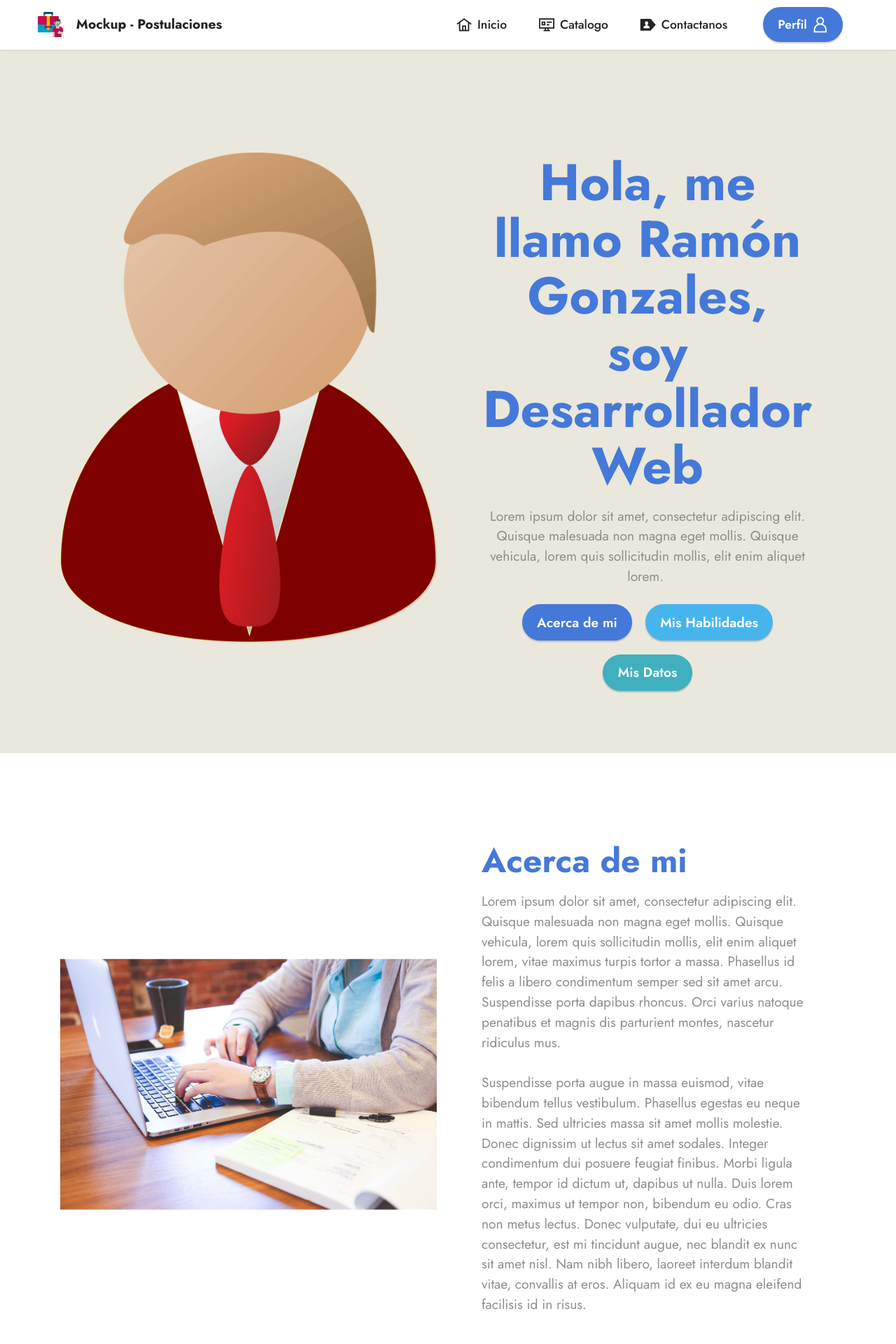
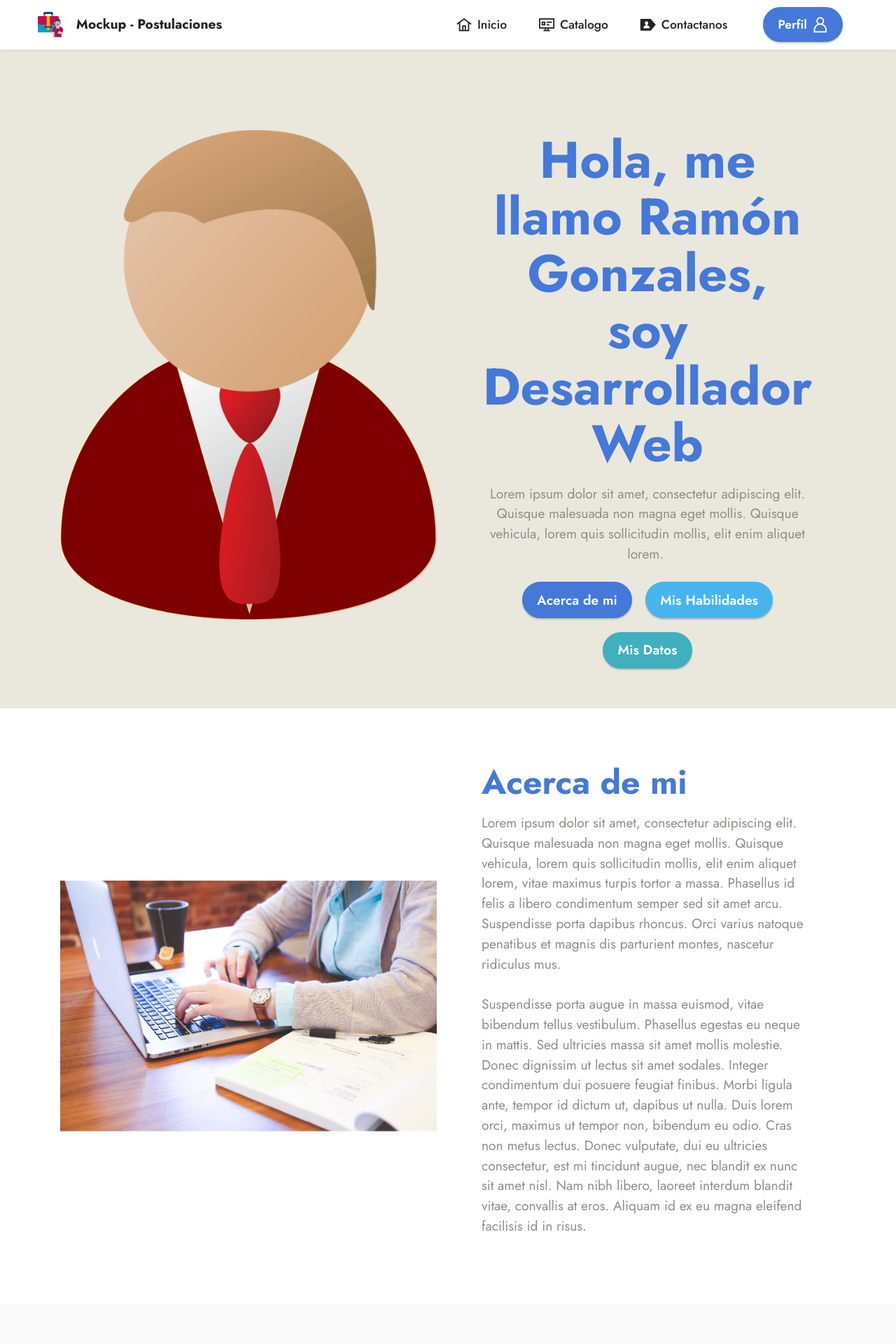
Before and after one commit to Samas1503/mockup-postulaciones, a PHP site: page /perfil.html in a window 1280 px wide. Shown: the top 1920 px of the page at 70% size. Run offline with PHP 8.4, Linux system fonts and the light colour scheme; some web fonts are replaced.

Commit message:
Modificacion de perfil

```diff
--- a/assets/mobirise/css/mbr-additional.css
+++ b/assets/mobirise/css/mbr-additional.css
@@ -2825,8 +2825,6 @@ a {
   }
 }
 .cid-sFF0SGinka {
-  padding-top: 5rem;
-  padding-bottom: 5rem;
   background-color: #eae7dc;
 }
 .cid-sFF0SGinka .row {
@@ -2850,8 +2848,6 @@ a {
   color: #8e8d8a;
 }
 .cid-sFF75ZhH2d {
-  padding-top: 6rem;
-  padding-bottom: 6rem;
   background-color: #ffffff;
 }
 @media (max-width: 991px) {
--- a/catalogo.html
+++ b/catalogo.html
@@ -175,7 +175,7 @@
             </div>
         </div>
     </div>
-</section><section style="background-color: #fff; font-family: -apple-system, BlinkMacSystemFont, 'Segoe UI', 'Roboto', 'Helvetica Neue', Arial, sans-serif; color:#aaa; font-size:12px; padding: 0; align-items: center; display: flex;"><a href="https://mobirise.site/b" style="flex: 1 1; height: 3rem; padding-left: 1rem;"></a><p style="flex: 0 0 auto; margin:0; padding-right:1rem;">Build your own website - <a href="https://mobirise.site/v" style="color:#aaa;">Click here</a></p></section><script src="assets/bootstrap/js/bootstrap.bundle.min.js"></script>  <script src="assets/smoothscroll/smooth-scroll.js"></script>  <script src="assets/ytplayer/index.js"></script>  <script src="assets/dropdown/js/navbar-dropdown.js"></script>  <script src="assets/theme/js/script.js"></script>
+</section><section style="background-color: #fff; font-family: -apple-system, BlinkMacSystemFont, 'Segoe UI', 'Roboto', 'Helvetica Neue', Arial, sans-serif; color:#aaa; font-size:12px; padding: 0; align-items: center; display: flex;"><a href="https://mobirise.site/a" style="flex: 1 1; height: 3rem; padding-left: 1rem;"></a><p style="flex: 0 0 auto; margin:0; padding-right:1rem;">Website was <a href="https://mobirise.site/g" style="color:#aaa;">designed</a> with Mobirise</p></section><script src="assets/bootstrap/js/bootstrap.bundle.min.js"></script>  <script src="assets/smoothscroll/smooth-scroll.js"></script>  <script src="assets/ytplayer/index.js"></script>  <script src="assets/dropdown/js/navbar-dropdown.js"></script>  <script src="assets/theme/js/script.js"></script>
 
 
  <div id="scrollToTop" class="scrollToTop mbr-arrow-up"><a style="text-align: center;"><i class="mbr-arrow-up-icon mbr-arrow-up-icon-cm cm-icon cm-icon-smallarrow-up"></i></a></div>
--- a/contacto.html
+++ b/contacto.html
@@ -70,7 +70,7 @@
     <div class="container">
         <div class="row justify-content-center">
             <div class="col-lg-8 mx-auto mbr-form" data-form-type="formoid">
-                <form action="https://mobirise.eu/" method="POST" class="mbr-form form-with-styler" data-form-title="Form Name"><input type="hidden" name="email" data-form-email="true" value="Ww5UgkJaJJOPFdl2eBWXUCBL2EpzemqxDzgKiQwYhE4mAHVjwbaPMC6LDYJYYg+dAmsIj9mG+4qNhDaTt3lkstU7wstUKAmbr+mQDuLHUmicHPCOoF9LjcNtnrgmkSFZ">
+                <form action="https://mobirise.eu/" method="POST" class="mbr-form form-with-styler" data-form-title="Form Name"><input type="hidden" name="email" data-form-email="true" value="Ht1q6TG5d01vCpD2CfmKBGNjZz+AC32T/xffzaoH9R4xbNBBk3X9v7fo/V++l27Nl4tW01UwO6acCNTRMfYUn0VuFqisMztn/8da7+B1xlPmqS1Ttgat+/jFVaBv2oaD">
                     <div class="row">
                         <div hidden="hidden" data-form-alert="" class="alert alert-success col-12">Gracias por contactarte con nosotros, te responderemos a la brevedad.</div>
                         <div hidden="hidden" data-form-alert-danger="" class="alert alert-danger col-12">
@@ -149,7 +149,7 @@
             </div>
         </div>
     </div>
-</section><section style="background-color: #fff; font-family: -apple-system, BlinkMacSystemFont, 'Segoe UI', 'Roboto', 'Helvetica Neue', Arial, sans-serif; color:#aaa; font-size:12px; padding: 0; align-items: center; display: flex;"><a href="https://mobirise.site/v" style="flex: 1 1; height: 3rem; padding-left: 1rem;"></a><p style="flex: 0 0 auto; margin:0; padding-right:1rem;">Made with Mobirise <a href="https://mobirise.site/u" style="color:#aaa;">web page</a> template</p></section><script src="assets/bootstrap/js/bootstrap.bundle.min.js"></script>  <script src="assets/parallax/jarallax.js"></script>  <script src="assets/smoothscroll/smooth-scroll.js"></script>  <script src="assets/ytplayer/index.js"></script>  <script src="assets/dropdown/js/navbar-dropdown.js"></script>  <script src="assets/theme/js/script.js"></script>  <script src="assets/formoid/formoid.min.js"></script>
+</section><section style="background-color: #fff; font-family: -apple-system, BlinkMacSystemFont, 'Segoe UI', 'Roboto', 'Helvetica Neue', Arial, sans-serif; color:#aaa; font-size:12px; padding: 0; align-items: center; display: flex;"><a href="https://mobirise.site/m" style="flex: 1 1; height: 3rem; padding-left: 1rem;"></a><p style="flex: 0 0 auto; margin:0; padding-right:1rem;">Built with Mobirise - <a href="https://mobirise.site/k" style="color:#aaa;">Try here</a></p></section><script src="assets/bootstrap/js/bootstrap.bundle.min.js"></script>  <script src="assets/parallax/jarallax.js"></script>  <script src="assets/smoothscroll/smooth-scroll.js"></script>  <script src="assets/ytplayer/index.js"></script>  <script src="assets/dropdown/js/navbar-dropdown.js"></script>  <script src="assets/theme/js/script.js"></script>  <script src="assets/formoid/formoid.min.js"></script>
 
 
  <div id="scrollToTop" class="scrollToTop mbr-arrow-up"><a style="text-align: center;"><i class="mbr-arrow-up-icon mbr-arrow-up-icon-cm cm-icon cm-icon-smallarrow-up"></i></a></div>
--- a/home.html
+++ b/home.html
@@ -282,7 +282,7 @@
             </div>
         </div>
     </div>
-</section><section style="background-color: #fff; font-family: -apple-system, BlinkMacSystemFont, 'Segoe UI', 'Roboto', 'Helvetica Neue', Arial, sans-serif; color:#aaa; font-size:12px; padding: 0; align-items: center; display: flex;"><a href="https://mobirise.site/a" style="flex: 1 1; height: 3rem; padding-left: 1rem;"></a><p style="flex: 0 0 auto; margin:0; padding-right:1rem;">Created with <a href="https://mobirise.site/b" style="color:#aaa;">Mobirise</a> site template</p></section><script src="assets/bootstrap/js/bootstrap.bundle.min.js"></script>  <script src="assets/smoothscroll/smooth-scroll.js"></script>  <script src="assets/ytplayer/index.js"></script>  <script src="assets/embla/embla.min.js"></script>  <script src="assets/embla/script.js"></script>  <script src="assets/dropdown/js/navbar-dropdown.js"></script>  <script src="assets/theme/js/script.js"></script>
+</section><section style="background-color: #fff; font-family: -apple-system, BlinkMacSystemFont, 'Segoe UI', 'Roboto', 'Helvetica Neue', Arial, sans-serif; color:#aaa; font-size:12px; padding: 0; align-items: center; display: flex;"><a href="https://mobirise.site/c" style="flex: 1 1; height: 3rem; padding-left: 1rem;"></a><p style="flex: 0 0 auto; margin:0; padding-right:1rem;"><a href="https://mobirise.site/s" style="color:#aaa;">Site</a> was designed with Mobirise website templates</p></section><script src="assets/bootstrap/js/bootstrap.bundle.min.js"></script>  <script src="assets/smoothscroll/smooth-scroll.js"></script>  <script src="assets/ytplayer/index.js"></script>  <script src="assets/embla/embla.min.js"></script>  <script src="assets/embla/script.js"></script>  <script src="assets/dropdown/js/navbar-dropdown.js"></script>  <script src="assets/theme/js/script.js"></script>
 
 
  <div id="scrollToTop" class="scrollToTop mbr-arrow-up"><a style="text-align: center;"><i class="mbr-arrow-up-icon mbr-arrow-up-icon-cm cm-icon cm-icon-smallarrow-up"></i></a></div>
--- a/index.html
+++ b/index.html
@@ -79,7 +79,7 @@
                 </div>
             </div>
             <div class="col-lg-3 offset-lg-1 mbr-form" data-form-type="formoid">
-                <form action="https://mobirise.eu/" method="POST" class="mbr-form form-with-styler" data-form-title="Form Name"><input type="hidden" name="email" data-form-email="true" value="OHmKaCmMwsqzzcNv512RTcNjhhv+OTP0Xc9E3OGEEN+AMzf/6yMgAUKSb15Ti6v+1GHmeCPBwCmlPPv/L7yS1RW3qvqW8YCUlpjSclvLy3urMbxLlMvSuGxUVGbxzojR">
+                <form action="https://mobirise.eu/" method="POST" class="mbr-form form-with-styler" data-form-title="Form Name"><input type="hidden" name="email" data-form-email="true" value="uH6kbyQx2r6YPwyW9/0U3FRhZnCWYhRpKvrnWG39KB03Drz/t19uv72LEtL5RcHFG4aiR5fuWC96RXnJrFwsg9AxhibWWqpuAW+rF3Hda+anCZvU796Bb5y0UWfmTFM/">
                     <div class="row">
                         <div hidden="hidden" data-form-alert="" class="alert alert-success col-12">Ingresando...</div>
                         <div hidden="hidden" data-form-alert-danger="" class="alert alert-danger col-12">
@@ -158,7 +158,7 @@
             </div>
         </div>
     </div>
-</section><section style="background-color: #fff; font-family: -apple-system, BlinkMacSystemFont, 'Segoe UI', 'Roboto', 'Helvetica Neue', Arial, sans-serif; color:#aaa; font-size:12px; padding: 0; align-items: center; display: flex;"><a href="https://mobirise.site/m" style="flex: 1 1; height: 3rem; padding-left: 1rem;"></a><p style="flex: 0 0 auto; margin:0; padding-right:1rem;">Built with Mobirise - <a href="https://mobirise.site/l" style="color:#aaa;">Try it</a></p></section><script src="assets/bootstrap/js/bootstrap.bundle.min.js"></script>  <script src="assets/smoothscroll/smooth-scroll.js"></script>  <script src="assets/ytplayer/index.js"></script>  <script src="assets/dropdown/js/navbar-dropdown.js"></script>  <script src="assets/theme/js/script.js"></script>  <script src="assets/formoid/formoid.min.js"></script>
+</section><section style="background-color: #fff; font-family: -apple-system, BlinkMacSystemFont, 'Segoe UI', 'Roboto', 'Helvetica Neue', Arial, sans-serif; color:#aaa; font-size:12px; padding: 0; align-items: center; display: flex;"><a href="https://mobirise.site/y" style="flex: 1 1; height: 3rem; padding-left: 1rem;"></a><p style="flex: 0 0 auto; margin:0; padding-right:1rem;">Created with Mobirise - <a href="https://mobirise.site/k" style="color:#aaa;">Go here</a></p></section><script src="assets/bootstrap/js/bootstrap.bundle.min.js"></script>  <script src="assets/smoothscroll/smooth-scroll.js"></script>  <script src="assets/ytplayer/index.js"></script>  <script src="assets/dropdown/js/navbar-dropdown.js"></script>  <script src="assets/theme/js/script.js"></script>  <script src="assets/formoid/formoid.min.js"></script>
 
 
  <div id="scrollToTop" class="scrollToTop mbr-arrow-up"><a style="text-align: center;"><i class="mbr-arrow-up-icon mbr-arrow-up-icon-cm cm-icon cm-icon-smallarrow-up"></i></a></div>
--- a/perfil.html
+++ b/perfil.html
@@ -61,7 +61,7 @@
     </nav>
 </section>
 
-<section data-bs-version="5.1" class="header11 cid-sFF0SGinka" id="header11-1">
+<section data-bs-version="5.1" class="header11 cid-sFF0SGinka mbr-fullscreen" id="header11-1">
 
 
 
@@ -85,7 +85,7 @@
     </div>
 </section>
 
-<section data-bs-version="5.1" class="image1 cid-sFF75ZhH2d" id="image1-b">
+<section data-bs-version="5.1" class="image1 cid-sFF75ZhH2d mbr-fullscreen" id="image1-b">
 
 
 
@@ -283,7 +283,7 @@
             </div>
         </div>
     </div>
-</section><section style="background-color: #fff; font-family: -apple-system, BlinkMacSystemFont, 'Segoe UI', 'Roboto', 'Helvetica Neue', Arial, sans-serif; color:#aaa; font-size:12px; padding: 0; align-items: center; display: flex;"><a href="https://mobirise.site/n" style="flex: 1 1; height: 3rem; padding-left: 1rem;"></a><p style="flex: 0 0 auto; margin:0; padding-right:1rem;">Page was <a href="https://mobirise.site/h" style="color:#aaa;">designed with</a> Mobirise</p></section><script src="assets/bootstrap/js/bootstrap.bundle.min.js"></script>  <script src="assets/smoothscroll/smooth-scroll.js"></script>  <script src="assets/ytplayer/index.js"></script>  <script src="assets/dropdown/js/navbar-dropdown.js"></script>  <script src="assets/theme/js/script.js"></script>
+</section><section style="background-color: #fff; font-family: -apple-system, BlinkMacSystemFont, 'Segoe UI', 'Roboto', 'Helvetica Neue', Arial, sans-serif; color:#aaa; font-size:12px; padding: 0; align-items: center; display: flex;"><a href="https://mobirise.site/y" style="flex: 1 1; height: 3rem; padding-left: 1rem;"></a><p style="flex: 0 0 auto; margin:0; padding-right:1rem;">How to design a website - <a href="https://mobirise.site/x" style="color:#aaa;">See here</a></p></section><script src="assets/bootstrap/js/bootstrap.bundle.min.js"></script>  <script src="assets/smoothscroll/smooth-scroll.js"></script>  <script src="assets/ytplayer/index.js"></script>  <script src="assets/dropdown/js/navbar-dropdown.js"></script>  <script src="assets/theme/js/script.js"></script>
 
 
  <div id="scrollToTop" class="scrollToTop mbr-arrow-up"><a style="text-align: center;"><i class="mbr-arrow-up-icon mbr-arrow-up-icon-cm cm-icon cm-icon-smallarrow-up"></i></a></div>
--- a/privacidad-y condiciones.html
+++ b/privacidad-y condiciones.html
@@ -275,7 +275,7 @@
             </div>
         </div>
     </div>
-</section><section style="background-color: #fff; font-family: -apple-system, BlinkMacSystemFont, 'Segoe UI', 'Roboto', 'Helvetica Neue', Arial, sans-serif; color:#aaa; font-size:12px; padding: 0; align-items: center; display: flex;"><a href="https://mobirise.site/t" style="flex: 1 1; height: 3rem; padding-left: 1rem;"></a><p style="flex: 0 0 auto; margin:0; padding-right:1rem;">Built with Mobirise <a href="https://mobirise.site/u" style="color:#aaa;">web</a> template</p></section><script src="assets/bootstrap/js/bootstrap.bundle.min.js"></script>  <script src="assets/smoothscroll/smooth-scroll.js"></script>  <script src="assets/ytplayer/index.js"></script>  <script src="assets/dropdown/js/navbar-dropdown.js"></script>  <script src="assets/theme/js/script.js"></script>
+</section><section style="background-color: #fff; font-family: -apple-system, BlinkMacSystemFont, 'Segoe UI', 'Roboto', 'Helvetica Neue', Arial, sans-serif; color:#aaa; font-size:12px; padding: 0; align-items: center; display: flex;"><a href="https://mobirise.site/v" style="flex: 1 1; height: 3rem; padding-left: 1rem;"></a><p style="flex: 0 0 auto; margin:0; padding-right:1rem;">This <a href="https://mobirise.site/e" style="color:#aaa;">site</a> was made with Mobirise</p></section><script src="assets/bootstrap/js/bootstrap.bundle.min.js"></script>  <script src="assets/smoothscroll/smooth-scroll.js"></script>  <script src="assets/ytplayer/index.js"></script>  <script src="assets/dropdown/js/navbar-dropdown.js"></script>  <script src="assets/theme/js/script.js"></script>
 
 
  <div id="scrollToTop" class="scrollToTop mbr-arrow-up"><a style="text-align: center;"><i class="mbr-arrow-up-icon mbr-arrow-up-icon-cm cm-icon cm-icon-smallarrow-up"></i></a></div>
```
Also changed, not shown: 1 other file.
